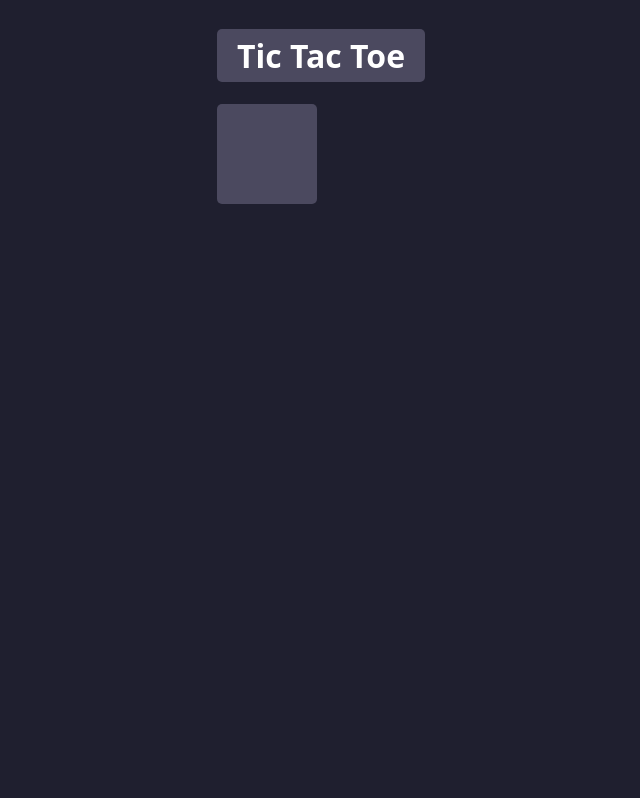
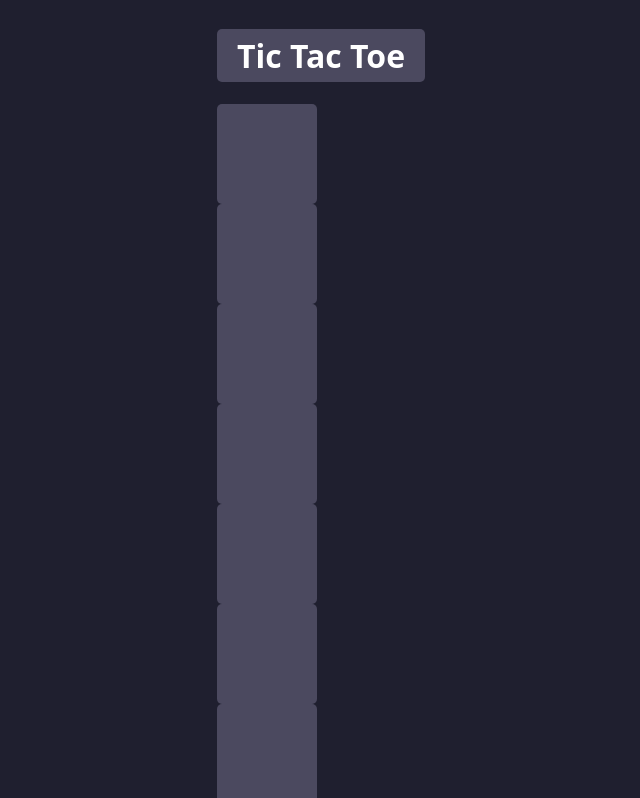
Before and after one commit to bikrantasarkar/Tictactoe, a React (Vite) app: page / in a window 1280 px wide. Shown: the top 798 px of the page, without its empty margins (319-959 px from the left). Built offline with nearby package versions, Linux system fonts and the light colour scheme; a web font is replaced by a local one.

Commit message:
created 9 small squares but stacked vertically on top of each other

```diff
--- a/src/App.css
+++ b/src/App.css
@@ -11,3 +11,7 @@
   padding: 5px 20px;
   border-radius: 5px;
 }
+
+.square-wrapper{
+
+}
--- a/src/App.jsx
+++ b/src/App.jsx
@@ -2,7 +2,11 @@ import React from 'react'
 import './App.css'
 import Square from './Square/Square'
 
-
+const renderFrom = [
+  [1,2,4],
+  [4,5,6],
+  [7,8,9]
+]
 
 const App = () => {
   return (
@@ -10,7 +14,15 @@ const App = () => {
       <div>
         <h1 className='game-heading water-background'>Tic Tac Toe</h1>
       <div className='square-wrapper'>
-        <Square/>
+        {
+          renderFrom.map(arr=>
+          {
+            return arr.map(e=>{
+              return <Square/>
+            })
+          }
+          )
+        }
       </div>
       </div>
     </div>
```
